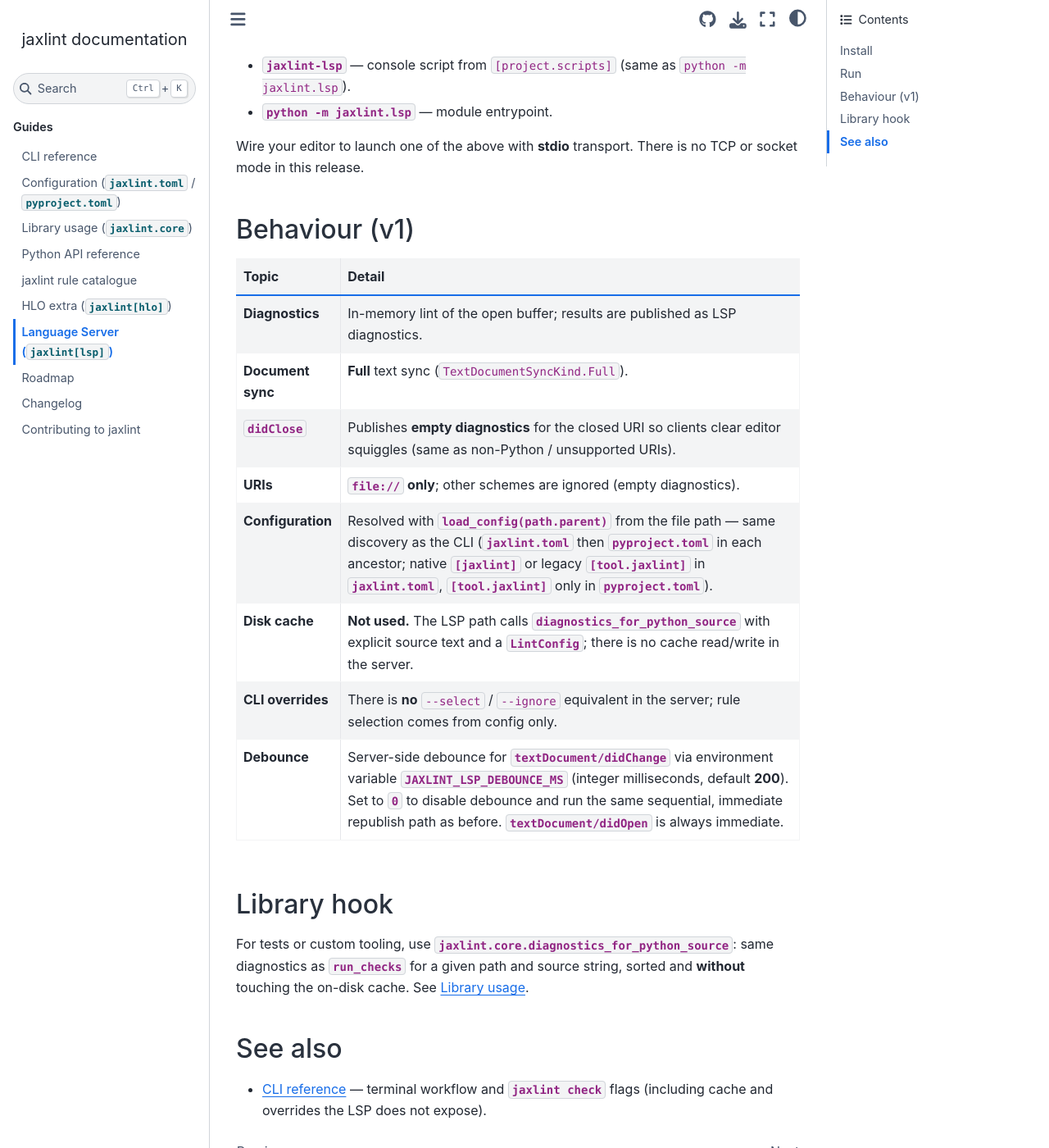
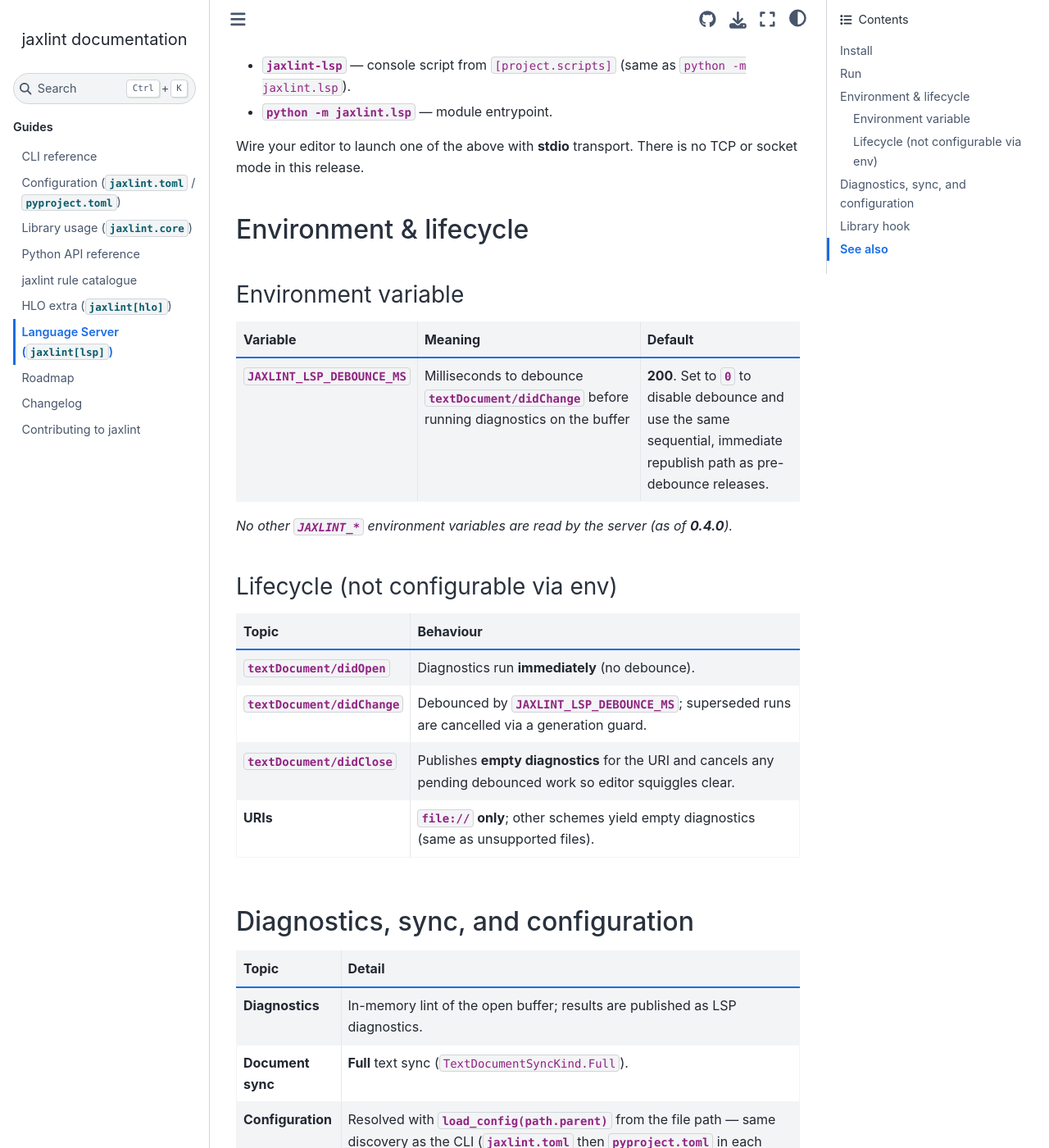
Before and after one commit to maraxen/jaxlint, a Sphinx documentation site: the page built from docs/lsp.md, in a window 1280 px wide and 1400 px high, scrolled down 501 px. Shown: the whole window at 82% size. Built offline with Sphinx 7.4.7 and the Sphinx Book theme 1.1.4, drawn with Linux system fonts in a browser that asks for light colours.

Commit message:
docs(lsp): environment & lifecycle, contributing pytest -m lsp
- Refactor lsp.md: env table, lifecycle, diagnostics/config split
- Contributing: LSP test row, bullet for jaxlint/lsp/ changes
- .praxia: LP1 handoff + implementation audit

Co-authored-by: Cursor <cursoragent@cursor.com>

```diff
--- a/docs/lsp.md
+++ b/docs/lsp.md
@@ -19,18 +19,34 @@ pip install 'jaxlint[lsp]'
 
 Wire your editor to launch one of the above with **stdio** transport. There is no TCP or socket mode in this release.
 
-## Behaviour (v1)
+## Environment & lifecycle
+
+### Environment variable
+
+| Variable | Meaning | Default |
+|----------|---------|---------|
+| **`JAXLINT_LSP_DEBOUNCE_MS`** | Milliseconds to debounce **`textDocument/didChange`** before running diagnostics on the buffer | **200**. Set to **`0`** to disable debounce and use the same sequential, immediate republish path as pre-debounce releases. |
+
+*No other **`JAXLINT_*`** environment variables are read by the server (as of **0.4.0**).*
+
+### Lifecycle (not configurable via env)
+
+| Topic | Behaviour |
+|-------|-----------|
+| **`textDocument/didOpen`** | Diagnostics run **immediately** (no debounce). |
+| **`textDocument/didChange`** | Debounced by **`JAXLINT_LSP_DEBOUNCE_MS`**; superseded runs are cancelled via a generation guard. |
+| **`textDocument/didClose`** | Publishes **empty diagnostics** for the URI and cancels any pending debounced work so editor squiggles clear. |
+| **URIs** | **`file://` only**; other schemes yield empty diagnostics (same as unsupported files). |
+
+## Diagnostics, sync, and configuration
 
 | Topic | Detail |
 |-------|--------|
 | **Diagnostics** | In-memory lint of the open buffer; results are published as LSP diagnostics. |
 | **Document sync** | **Full** text sync (`TextDocumentSyncKind.Full`). |
-| **`didClose`** | Publishes **empty diagnostics** for the closed URI so clients clear editor squiggles (same as non-Python / unsupported URIs). |
-| **URIs** | **`file://` only**; other schemes are ignored (empty diagnostics). |
 | **Configuration** | Resolved with **`load_config(path.parent)`** from the file path — same discovery as the CLI (**`jaxlint.toml`** then **`pyproject.toml`** in each ancestor; native **`[jaxlint]`** or legacy **`[tool.jaxlint]`** in **`jaxlint.toml`**, **`[tool.jaxlint]`** only in **`pyproject.toml`**). |
 | **Disk cache** | **Not used.** The LSP path calls **`diagnostics_for_python_source`** with explicit source text and a **`LintConfig`**; there is no cache read/write in the server. |
 | **CLI overrides** | There is **no** `--select` / `--ignore` equivalent in the server; rule selection comes from config only. |
-| **Debounce** | Server-side debounce for **`textDocument/didChange`** via environment variable **`JAXLINT_LSP_DEBOUNCE_MS`** (integer milliseconds, default **200**). Set to **`0`** to disable debounce and run the same sequential, immediate republish path as before. **`textDocument/didOpen`** is always immediate. |
 
 ## Library hook
 
```
Also changed, not shown: docs/contributing.md (+4 -1 lines), .praxia/audit-impl-lsp-docs-2026-05-05.md (added), .praxia/fixer-handoff-lsp-lp1.md (added).
